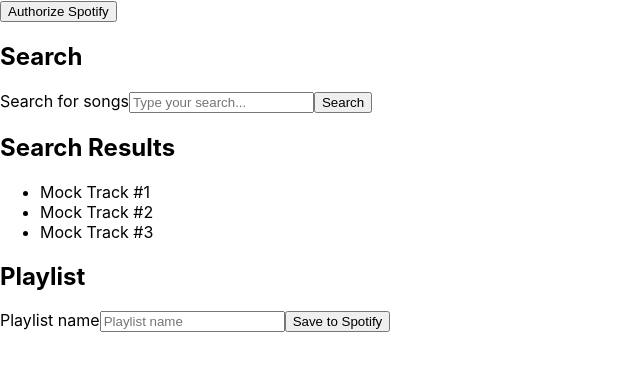
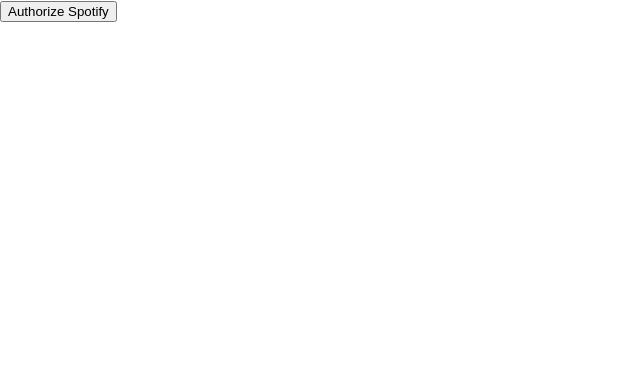
Before and after one commit to ecarriger/jammming, a React (Create React App) app: page / in a window 1280 px wide. Shown: the top 370 px of the page, without its empty margins (0-640 px from the left). Built offline with nearby package versions, Linux system fonts and the light colour scheme; the HTML template or start-up script is replaced by a standard one.

Commit message:
Only show Auth component when no accessToken

```diff
--- a/src/App.js
+++ b/src/App.js
@@ -19,16 +19,15 @@
   const [accessTokenExpiration, setAccessTokenExpiration] = useState(new Date);
   useEffect(() => {
     // Check if Spotify access token is set
-    if(accessTokenExpiration < new Date) {
-      if(Spotify.auth.checkUrlForAccessToken()) {
-          setAccessToken('');
-      }
-  }
+    if(accessToken.length === 0 && Spotify.auth.checkUrlForAccessToken()) {
+        setAccessToken(Spotify.auth.extractAccessToken);
+    }
   }, [App]);
 
+  //Redirect to Spotify to grant permission to app
   const handleAuthSubmit = (event) => {
     event.preventDefault();
-    console.log('This should redirect to Spotify to authorize');
+    Spotify.auth.requestAccessToken();
   };
 
   //Add clicked track to playlist (clicked from SearchResult list)
@@ -45,10 +44,10 @@
   //App JSX to render
   return (
     <section>
-      <Auth handleAuthSubmit={handleAuthSubmit} />
-      <SearchBar accessToken={accessToken} setAccessToken={setAccessToken} />
-      <SearchResults tracks={resultTracks} handleTrackClick={handleClickAddToPlaylist} />
-      <Playlist tracks={playlistTracks} setPlaylistTracks={setPlaylistTracks} handleTrackClick={handleClickRemoveTrack} />
+      {accessToken.length === 0 && <Auth handleAuthSubmit={handleAuthSubmit} />}
+      {accessToken.length > 0 && <SearchBar accessToken={accessToken} setAccessToken={setAccessToken} />}
+      {accessToken.length > 0 && <SearchResults tracks={resultTracks} handleTrackClick={handleClickAddToPlaylist} />}
+      {accessToken.length > 0 && <Playlist tracks={playlistTracks} setPlaylistTracks={setPlaylistTracks} handleTrackClick={handleClickRemoveTrack} />}
     </section>
   )
 }
```
